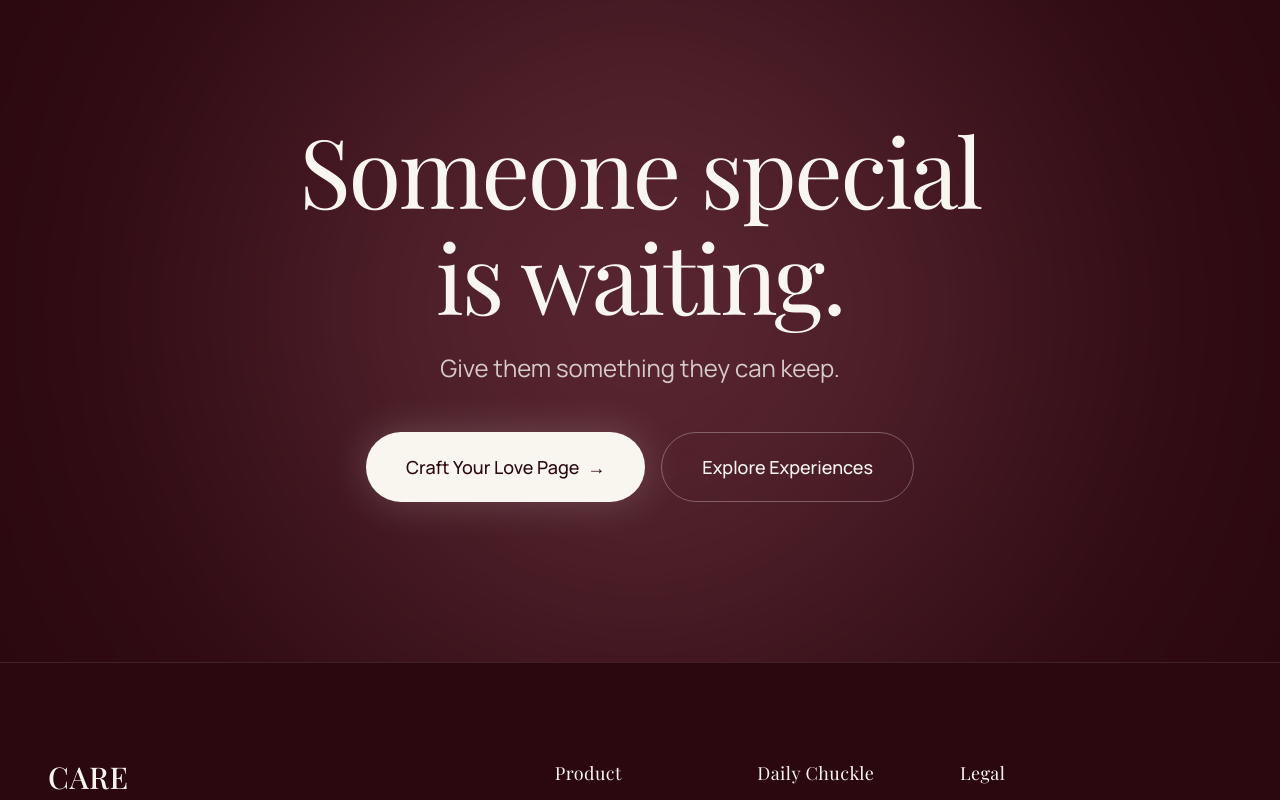
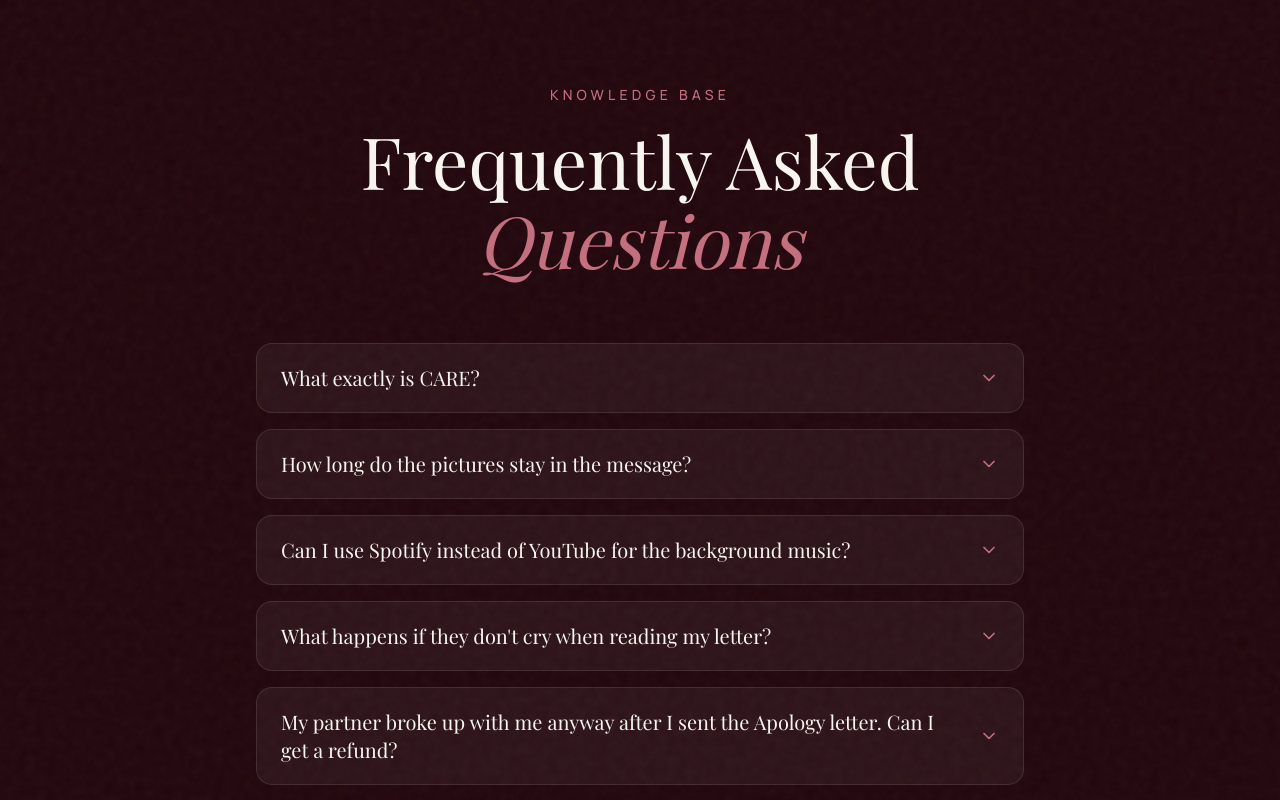
Before and after one commit to swarnavobiswas2005-debug/care, a Next.js app: page / in a window 1280 px wide. Shown: the part 5060-5860 px from the top of the page. Built offline with nearby package versions, Linux system fonts and the light colour scheme; no server answers.

Commit message:
feat: build FAQ page and homepage section with humorous FAQs

```diff
--- /dev/null
+++ b/src/app/faq/page.tsx
@@ -0,0 +1,95 @@
+"use client";
+
+import { Navbar } from "@/components/Navbar";
+import { Footer } from "@/components/Footer";
+import { motion } from "framer-motion";
+import { useState } from "react";
+import { ChevronDown } from "lucide-react";
+
+const faqs = [
+  {
+    question: "What exactly is CARE?",
+    answer: "CARE is a premium platform for crafting deeply personal, digital emotional experiences. Instead of a quick text message, you send a beautifully designed, cinematic web experience that your recipient will remember forever."
+  },
+  {
+    question: "How long do the pictures stay in the message?",
+    answer: "For your privacy, any pictures you upload into the letters self-destruct after exactly 7 days. Make sure your recipient opens it before then!"
+  },
+  {
+    question: "Can I use Spotify instead of YouTube for the background music?",
+    answer: "You can, but Spotify severely limits third-party embeds to 30-second previews. We highly recommend using YouTube links if you want the full song to play."
+  },
+  {
+    question: "What happens if they don't cry when reading my letter?",
+    answer: "Then our Cinematic mode failed us! Just kidding. But seriously, if they don't get at least a little misty-eyed, you might want to check if they're a robot. Beep boop."
+  },
+  {
+    question: "Are these letters actually free to send?",
+    answer: "Currently, yes! You can craft and send these premium experiences for free while we are in beta."
+  },
+  {
+    question: "My partner broke up with me anyway after I sent the Apology letter. Can I get a refund?",
+    answer: "Since it was free, we can offer you a 100% refund of $0.00. We also offer a complimentary virtual hug. (Sorry about that, maybe try the 'Just Because' template next time?)"
+  }
+];
+
+export default function FAQPage() {
+  const [openIndex, setOpenIndex] = useState<number | null>(0);
+
+  return (
+    <main className="min-h-screen bg-primary-wine text-primary-ivory selection:bg-accent-rose selection:text-white flex flex-col">
+      <Navbar />
+
+      <div className="flex-grow pt-32 pb-24 px-6">
+        <div className="max-w-3xl mx-auto">
+          <motion.div
+            initial={{ opacity: 0, y: 20 }}
+            animate={{ opacity: 1, y: 0 }}
+            transition={{ duration: 0.8 }}
+            className="text-center mb-16"
+          >
+            <span className="text-accent-rose text-sm tracking-[0.3em] uppercase mb-4 block font-medium">
+              Knowledge Base
+            </span>
+            <h1 className="text-5xl md:text-7xl font-display leading-[1.1] mb-6">
+              Frequently Asked <span className="italic text-accent-rose">Questions</span>
+            </h1>
+          </motion.div>
+
+          <div className="space-y-4">
+            {faqs.map((faq, index) => (
+              <motion.div
+                key={index}
+                initial={{ opacity: 0, y: 20 }}
+                animate={{ opacity: 1, y: 0 }}
+                transition={{ duration: 0.5, delay: index * 0.1 }}
+                className="border border-primary-ivory/10 rounded-2xl overflow-hidden bg-primary-ivory/5"
+              >
+                <button
+                  onClick={() => setOpenIndex(openIndex === index ? null : index)}
+                  className="w-full px-6 py-5 flex items-center justify-between text-left hover:bg-primary-ivory/5 transition-colors"
+                >
+                  <span className="font-display text-xl">{faq.question}</span>
+                  <ChevronDown
+                    className={`w-5 h-5 text-accent-rose transition-transform duration-300 ${openIndex === index ? 'rotate-180' : ''}`}
+                  />
+                </button>
+                <motion.div
+                  initial={false}
+                  animate={{ height: openIndex === index ? 'auto' : 0, opacity: openIndex === index ? 1 : 0 }}
+                  className="overflow-hidden"
+                >
+                  <div className="px-6 pb-6 text-primary-ivory/70 font-sans leading-relaxed">
+                    {faq.answer}
+                  </div>
+                </motion.div>
+              </motion.div>
+            ))}
+          </div>
+        </div>
+      </div>
+
+      <Footer />
+    </main>
+  );
+}
--- a/src/app/page.tsx
+++ b/src/app/page.tsx
@@ -5,6 +5,7 @@ import { HowItWorks } from "@/components/HowItWorks";
 import { ProductPreview } from "@/components/ProductPreview";
 import { TrustSection } from "@/components/TrustSection";
 import { CtaSection } from "@/components/CtaSection";
+import { FaqSection } from "@/components/FaqSection";
 import { Footer } from "@/components/Footer";
 
 export default function Home() {
@@ -16,6 +17,7 @@ export default function Home() {
       <HowItWorks />
       <ProductPreview />
       <TrustSection />
+      <FaqSection />
       <CtaSection />
       <Footer />
     </main>
--- /dev/null
+++ b/src/components/FaqSection.tsx
@@ -0,0 +1,85 @@
+"use client";
+
+import { motion } from "framer-motion";
+import { useState } from "react";
+import { ChevronDown } from "lucide-react";
+
+const faqs = [
+  {
+    question: "What exactly is CARE?",
+    answer: "CARE is a premium platform for crafting deeply personal, digital emotional experiences. Instead of a quick text message, you send a beautifully designed, cinematic web experience that your recipient will remember forever."
+  },
+  {
+    question: "How long do the pictures stay in the message?",
+    answer: "For your privacy, any pictures you upload into the letters self-destruct after exactly 7 days. Make sure your recipient opens it before then!"
+  },
+  {
+    question: "Can I use Spotify instead of YouTube for the background music?",
+    answer: "You can, but Spotify severely limits third-party embeds to 30-second previews. We highly recommend using YouTube links if you want the full song to play."
+  },
+  {
+    question: "What happens if they don't cry when reading my letter?",
+    answer: "Then our Cinematic mode failed us! Just kidding. But seriously, if they don't get at least a little misty-eyed, you might want to check if they're a robot. Beep boop."
+  },
+  {
+    question: "My partner broke up with me anyway after I sent the Apology letter. Can I get a refund?",
+    answer: "Since it was free, we can offer you a 100% refund of $0.00. We also offer a complimentary virtual hug. (Sorry about that, maybe try the 'Just Because' template next time?)"
+  }
+];
+
+export function FaqSection() {
+  const [openIndex, setOpenIndex] = useState<number | null>(null);
+
+  return (
+    <section className="py-32 px-6 bg-[#21060C]">
+      <div className="max-w-3xl mx-auto">
+        <motion.div
+          initial={{ opacity: 0, y: 20 }}
+          whileInView={{ opacity: 1, y: 0 }}
+          viewport={{ once: true }}
+          transition={{ duration: 0.8 }}
+          className="text-center mb-16"
+        >
+          <span className="text-accent-rose text-sm tracking-[0.3em] uppercase mb-4 block font-medium">
+            Knowledge Base
+          </span>
+          <h2 className="text-5xl md:text-7xl font-display leading-[1.1] mb-6">
+            Frequently Asked <span className="italic text-accent-rose">Questions</span>
+          </h2>
+        </motion.div>
+
+        <div className="space-y-4">
+          {faqs.map((faq, index) => (
+            <motion.div
+              key={index}
+              initial={{ opacity: 0, y: 20 }}
+              whileInView={{ opacity: 1, y: 0 }}
+              viewport={{ once: true }}
+              transition={{ duration: 0.5, delay: index * 0.1 }}
+              className="border border-primary-ivory/10 rounded-2xl overflow-hidden bg-primary-ivory/5"
+            >
+              <button
+                onClick={() => setOpenIndex(openIndex === index ? null : index)}
+                className="w-full px-6 py-5 flex items-center justify-between text-left hover:bg-primary-ivory/5 transition-colors"
+              >
+                <span className="font-display text-xl">{faq.question}</span>
+                <ChevronDown
+                  className={`w-5 h-5 text-accent-rose transition-transform duration-300 flex-shrink-0 ml-4 ${openIndex === index ? 'rotate-180' : ''}`}
+                />
+              </button>
+              <motion.div
+                initial={false}
+                animate={{ height: openIndex === index ? 'auto' : 0, opacity: openIndex === index ? 1 : 0 }}
+                className="overflow-hidden"
+              >
+                <div className="px-6 pb-6 text-primary-ivory/70 font-sans leading-relaxed">
+                  {faq.answer}
+                </div>
+              </motion.div>
+            </motion.div>
+          ))}
+        </div>
+      </div>
+    </section>
+  );
+}
```
